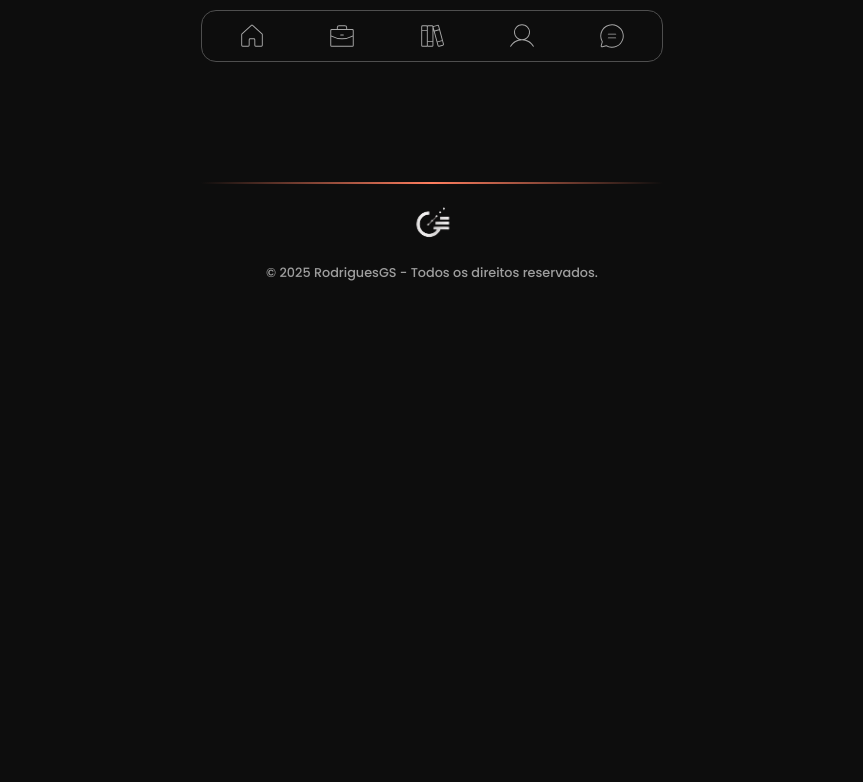
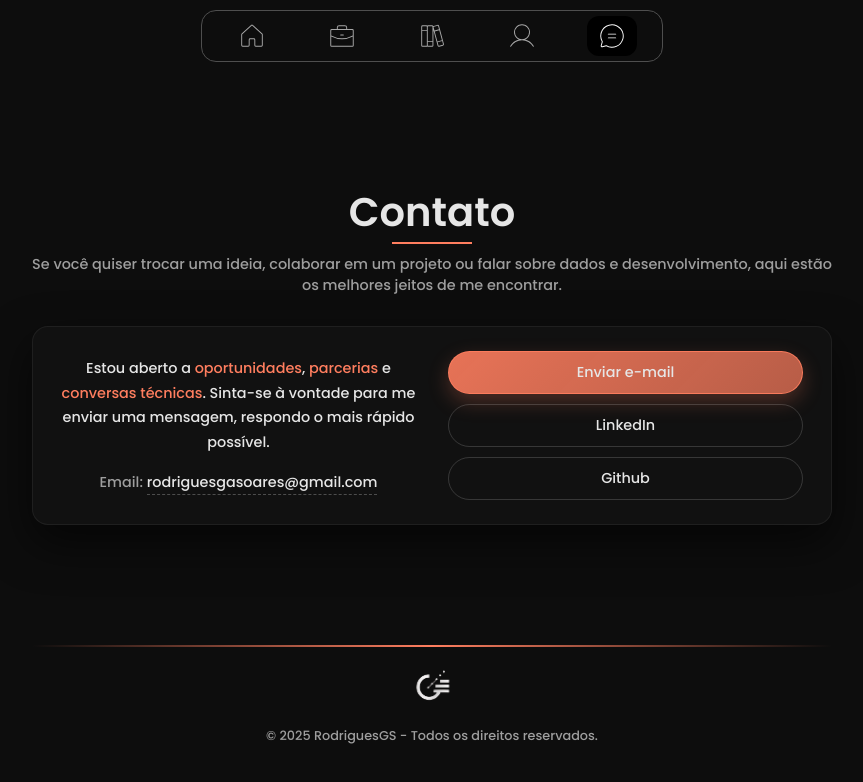
Before and after one commit to RodriguesGS/Portifolio, an Angular app: page /contact in a window 1280 px wide. Before the commit this address led to /. Shown: the top 782 px of the page, without its empty margins (208-1071 px from the left). Built offline with nearby package versions, Linux system fonts and the light colour scheme.

Commit message:
feat: add seção de contato

```diff
--- a/src/app/app.routes.ts
+++ b/src/app/app.routes.ts
@@ -31,5 +31,13 @@ export const routes: Routes = [
                 (m) => m.About
             ),
         title: 'RodriguesGS • Sobre Mim'
+    },
+    {
+        path: 'contact',
+        loadComponent: () =>
+            import('./features/contact/contact').then(
+                (m) => m.Contact
+            ),
+        title: 'RodriguesGS • Contato'
     }
 ];
--- /dev/null
+++ b/src/app/features/contact/contact.html
@@ -0,0 +1,18 @@
+<h2>Contato</h2>
+<span>Se você quiser trocar uma ideia, colaborar em um projeto ou falar sobre dados e desenvolvimento, aqui estão os melhores jeitos de me encontrar.</span>
+
+<section class="contact">
+    <div class="contact-text">
+        <p>Estou aberto a <strong>oportunidades</strong>, <strong>parcerias</strong> e <strong>conversas técnicas</strong>. Sinta-se à vontade para me enviar uma mensagem, respondo o mais rápido possível.</p>
+
+        <p class="email">Email: <a href="mailto:rodriguesgasoares@gmail.com">rodriguesgasoares@gmail.com</a></p>
+    </div>
+
+    <div class="contact-actions">
+        <a href="#" class="btn primary" target="_blank">Enviar e-mail</a>
+
+        <a href="#" class="btn" target="_blank">LinkedIn</a>
+
+        <a href="#" class="btn" target="_blank">Github</a>
+    </div>
+</section>
--- /dev/null
+++ b/src/app/features/contact/contact.scss
@@ -0,0 +1,102 @@
+@use '../../styles/variables' as *;
+
+:host {
+    display: flex;
+    flex-direction: column;
+    max-width: 800px;
+    padding-top: 120px;
+
+    h2 {
+        font-size: 2.5rem;
+        font-weight: 600;
+
+        &::after {
+            content: '';
+            height: 2px;
+            width: 10%;
+            margin: 0 auto;
+            display: block;
+            background-color: $primary-color;
+        }
+    }
+
+    span {
+        color: $secondary-text;
+        font-size: .9rem;
+        padding-top: 10px;
+    }
+
+    .contact {
+        display: flex;
+        align-items: center;
+        gap: 32px;
+        margin-top: 30px;
+        padding: 24px 28px;
+        border-radius: 16px;
+        background: rgba(255, 255, 255, 0.02);
+        border: 1px solid rgba(255, 255, 255, 0.06);
+        box-shadow: 0 18px 45px rgba(0, 0, 0, 0.6);
+
+        .contact-text {
+            flex: 1;
+            font-size: .9rem;
+            line-height: 1.7;
+
+            strong {
+                color: $primary-color;
+                font-weight: 500;
+            }
+
+            .email {
+                padding-top: 16px;
+                font-size: .9rem;
+                color: $secondary-text;
+
+                a {
+                    border-bottom: 1px dashed rgba(255, 255, 255, 0.25);
+                    padding-bottom: 2px;
+                    transition: .3s;
+
+                    &:hover {
+                        color: $primary-color;
+                        border-color: $primary-color;
+                    }
+                }
+            }
+        }
+
+        .contact-actions {
+            flex: 1;
+            display: flex;
+            flex-direction: column;
+            gap: 10px;
+
+            .btn {
+                border-radius: 30px;
+                padding: 10px 18px;
+                font-size: .9rem;
+                border: 1px solid rgba(255, 255, 255, 0.16);
+                background: transparent;
+                transition: .3s;
+
+                &.primary {
+                    background: linear-gradient(135deg, rgba($primary-color, 0.9), rgba($primary-color, 0.7));
+                    border-color: rgba($primary-color, 0.9);
+                    box-shadow: 0 8px 20px rgba($primary-color, 0.25);
+                }
+
+                &:hover {
+                    transform: translateY(-2px);
+                    box-shadow: 0 10px 30px rgba(0, 0, 0, 0.5);
+                    border-color: rgba($primary-color, 0.9);
+                    background: radial-gradient(circle at top left, rgba($primary-color, 0.14),transparent 55%);
+                }
+
+                &:active {
+                    transform: translateY(0);
+                    box-shadow: none;
+                }
+            }
+        }
+    }
+}
--- /dev/null
+++ b/src/app/features/contact/contact.ts
@@ -0,0 +1,11 @@
+import { Component } from '@angular/core';
+
+@Component({
+  selector: 'app-contact',
+  imports: [],
+  templateUrl: './contact.html',
+  styleUrl: './contact.scss',
+})
+export class Contact {
+
+}
--- a/src/app/features/projects/projects.html
+++ b/src/app/features/projects/projects.html
@@ -76,7 +76,7 @@
         </div>
 
         <div class="img-wrapper">
-            <span>Coming soon...</span>
+            <span>Em breve...</span>
         </div>
 
         <div class="tags">
```
Also changed, not shown: 1 other file (tests, documents, lock files or other folders).
